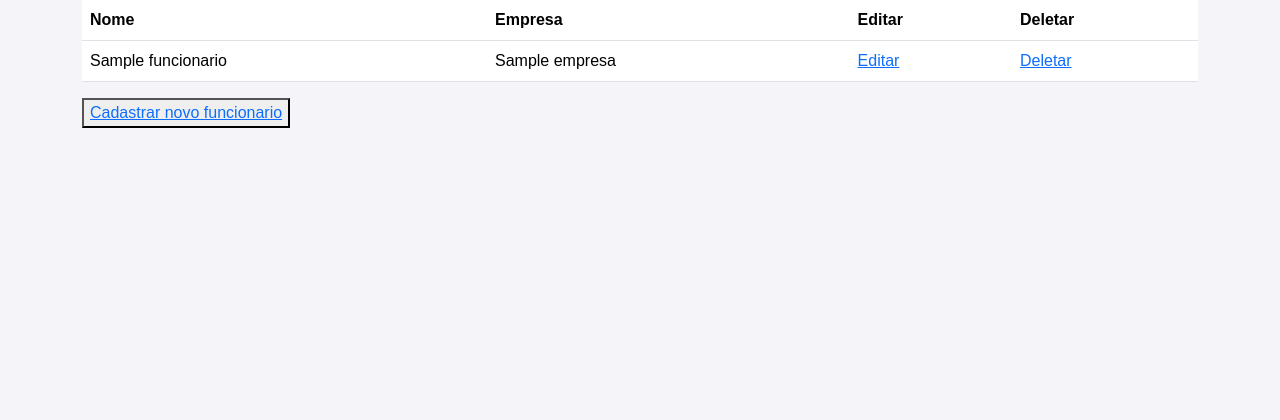
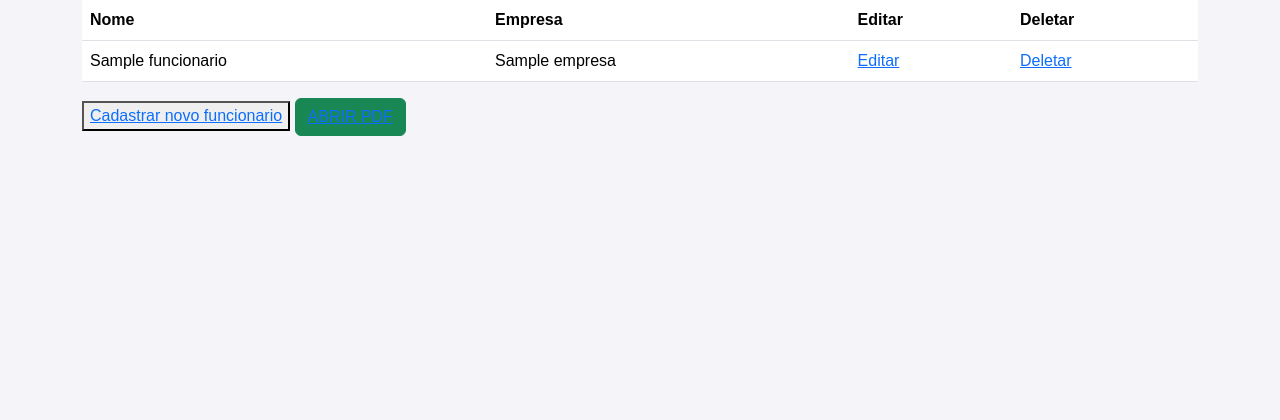
Before and after one commit to dnsouzadev/gestao_rh, a Django app: page /funcionarios/ in a window 1280 px wide. Shown: the top 420 px of the page. Run offline with Django 5.2, Linux system fonts and the light colour scheme; a user stored in the database is signed in; tables that the repository leaves empty hold one stand-in row (values such as "Sample post"); some libraries are stand-ins or nearby versions.

Commit message:
gerando relatorio com reportlab com pdf

```diff
--- a/apps/funcionarios/templates/funcionarios/funcionario_list.html
+++ b/apps/funcionarios/templates/funcionarios/funcionario_list.html
@@ -32,4 +32,6 @@
 
     <button class="btn-info"><a href="{% url 'create_funcionarios' %}">Cadastrar novo funcionario</a></button>
 
+    <button class="btn btn-success"><a href="{% url 'pdf_funcionarios' %}">ABRIR PDF</a></button>
+
 {% endblock %}
--- a/apps/funcionarios/urls.py
+++ b/apps/funcionarios/urls.py
@@ -1,9 +1,10 @@
 from django.urls import path, include
-from .views import FuncionariosList, FuncionarioEdit, FuncionarioDelete, FuncionarioCreate
+from .views import FuncionariosList, FuncionarioEdit, FuncionarioDelete, FuncionarioCreate, test_view
 
 urlpatterns = [
     path('', FuncionariosList.as_view(), name='list_funcionarios'),
     path('editar/<int:pk>', FuncionarioEdit.as_view(), name='edit_funcionarios'),
     path('delete/<int:pk>', FuncionarioDelete.as_view(), name='delete_funcionarios'),
     path('criar', FuncionarioCreate.as_view(), name='create_funcionarios'),
+    path('pdf-view/', test_view, name='pdf_funcionarios'),
 ]
--- a/apps/funcionarios/views.py
+++ b/apps/funcionarios/views.py
@@ -1,6 +1,11 @@
+from io import BytesIO
+
 from django.contrib.auth.models import User
+from django.http import HttpResponse
 from django.urls import reverse_lazy
 from django.views.generic import ListView, UpdateView, DeleteView, CreateView
+from reportlab.pdfgen import canvas
+
 from .models import Funcionario
 
 
@@ -43,3 +48,32 @@ class FuncionarioCreate(CreateView):
             username=funcionario.nome.split(' ')[0] + funcionario.nome.split(' ')[1])
         funcionario.save()
         return super(FuncionarioCreate, self).form_valid(form)
+
+
+def test_view(request):
+    response = HttpResponse(content_type='application/pdf')
+    response['Content-Disposition'] = 'attachment; filename="mypdf.pdf"'
+
+    buffer = BytesIO()
+    p = canvas.Canvas(buffer)
+
+    p.drawString(150, 810, 'Relatório de Funcionários')
+
+    funcionarios = Funcionario.objects.all()
+
+    str = 'Nome: %s | Hora Extra: %s'
+
+    y = 750
+    for funcionario in funcionarios:
+        print(funcionario.nome, funcionario.total_horas_extra)
+        p.drawString(10, y, str % (funcionario.nome, funcionario.total_horas_extra))
+        y -= 50
+
+    p.showPage()
+    p.save()
+
+    pdf = buffer.getvalue()
+    buffer.close()
+    response.write(pdf)
+
+    return response
```
Also changed, not shown: 1 other file.
